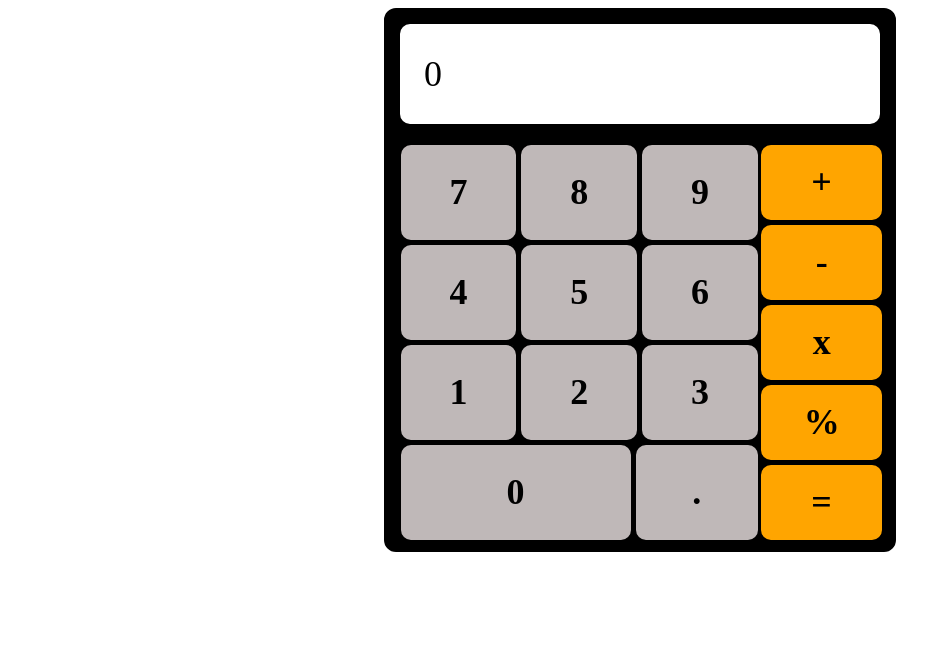
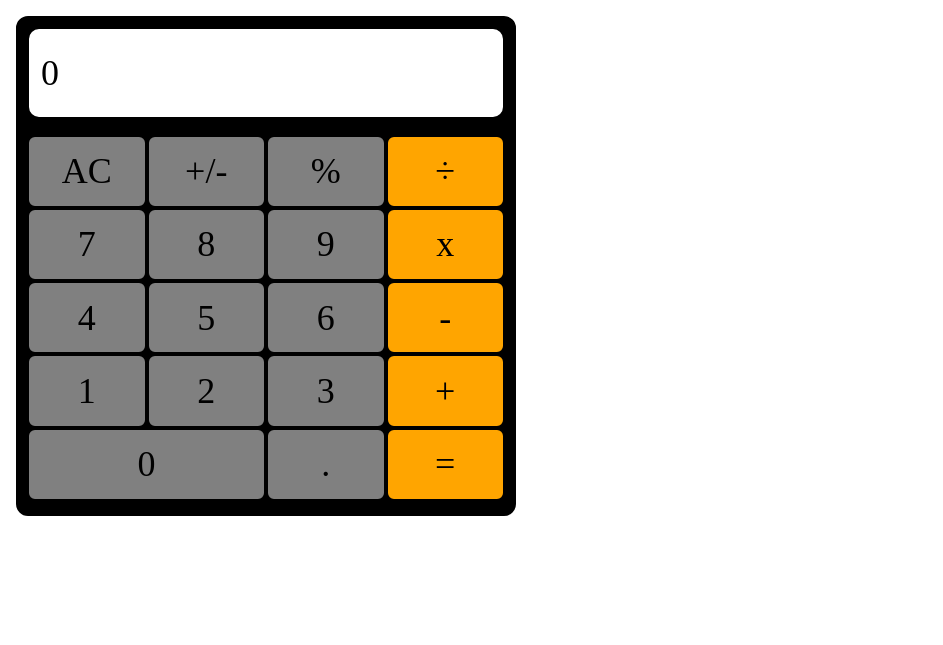
Before and after one commit to Jbonomo38/calc, a plain HTML site: page index.html in a window 1280 px wide. Shown: the whole page, without its empty margins (0-943 px from the left). Drawn offline with Linux system fonts and the light colour scheme.

Commit message:
Finalize UI design

```diff
--- a/index.html
+++ b/index.html
@@ -12,38 +12,35 @@
     <div class="calculator-body">
         <div class="console">0</div>
         <div class="inputs">
-            <div class="numbers">
-                <!-- <div class="row">
+                <div class="row">
                     <div class="number">AC</div>
                     <div class="number">+/-</div>
-                    <div class="number">%</div> -->
+                    <div class="number">%</div>
+                    <div class="operator" id="divide">÷</div>
+                </div>
                 <div class="row">
                     <div class="number">7</div>
                     <div class="number">8</div>
                     <div class="number">9</div>
+                    <div class="operator" id="multiply">x</div>
                 </div>
                 <div class="row">
                     <div class="number">4</div>
                     <div class="number">5</div>
                     <div class="number">6</div>
+                    <div class="operator" id="subtract">-</div>
                 </div>
                 <div class="row">
                     <div class="number">1</div>
                     <div class="number">2</div>
                     <div class="number">3</div>
+                    <div class="operator" id="add">+</div>
                 </div>
                 <div class="row">
                     <div class="number" id="zero">0</div>
                     <div class="number">.</div>
-
+                    <div class="operator" id="equals">=</div>
                 </div>
-            </div>
-            <div class="operators">
-                <div class="operator" id="add">+</div>
-                <div class="operator" id="subtract">-</div>
-                <div class="operator" id="multiply">x</div>
-                <div class="operator" id="divide">%</div>
-                <div class="operator" id="equals">=</div>
             </div>
         </div>
     </div>
--- a/styles.css
+++ b/styles.css
@@ -1,6 +1,5 @@
 body {
     display: flex;
-    justify-content: center;
 }
 
 .calculator-body {
@@ -8,89 +7,70 @@ body {
     flex-flow: row wrap;
     width: 500px;
     height: 500px;
-    border: 2px solid black;
+    border: 3px solid black;
     border-radius: 12px;
-    padding: 4px;
+    box-sizing: border-box;
+    margin: 8px;
     padding-bottom: 36px;
-    background: black;
-    /* justify-content: space-between;
-    align-items: space-between; */
+    background-color: black;
 }
 
 .console {
     display: flex;
     width: 100%;
     height: 20%;
+    border: 2px solid black;
     justify-content: left;
     align-items: center;
+    padding-left: 12px;
     margin: 8px;
-    padding-left: 24px;
-    border: 2px solid black;
-    font-size: 36px;
     background-color: white;
+    font: 36px bold;
+    box-sizing: border-box;
     border-radius: 12px;
 }
 
 .inputs {
     display: flex;
-    flex-flow: row nowrap;
+    flex-flow: row wrap;
+    height: 80%;
     width: 100%;
-    height: 100%;
-    margin: 8px;
-}
-
-.numbers {
-    display: flex;
-    flex-flow: row wrap;
-    width: 75%;
-    height: 80%;
-    font-weight: bold;
-}
-
-.operators {
-    display: flex;
-    flex-flow: column nowrap;
     justify-content: space-around;
     align-items: center;
-    width: 25%;
-    height: 80%;
-    padding-left: 1px;
+    box-sizing: border-box;
+    margin: 8px;
 }
 
 .row {
     display: flex;
-    flex-direction: row;
     width: 100%;
+    height: 20%;
+    justify-content: space-between;
+    box-sizing: border-box;
+}
+
+.number,
+.operator {
+    display: flex;
     justify-content: space-around;
+    align-items: center;
+    text-align: center;
+    border: 2px solid black;
+    width: 25%;
+    height: 100%;
+    box-sizing: border-box;
+    font: 36px bold;
+    border-radius: 8px;
+}
+
+.operator {
+    background-color: orange;
 }
 
 .number {
-    display: flex;
-    width: 33%;
-    align-items: center;
-    justify-content: center;
-    padding: 8px;
-    margin: .5px;
-    border: 2px solid black;
-    font-size: 36px;
-    background-color: rgb(191, 184, 184);
-    border-radius: 12px;
-}
-
-.operator {
-    display: flex;
-    border: 2px solid black;
-    background-color: orange;
-    width: 100%;
-    height: 25%;
-    justify-content: center;
-    align-items: center;
-    margin: .5px;
-    font-weight: bold;
-    font-size: 36px;
-    border-radius: 12px;
+    background-color: grey;
 }
 
 #zero {
-    width: 66.67%;
+    width: 50%;
 }
```
